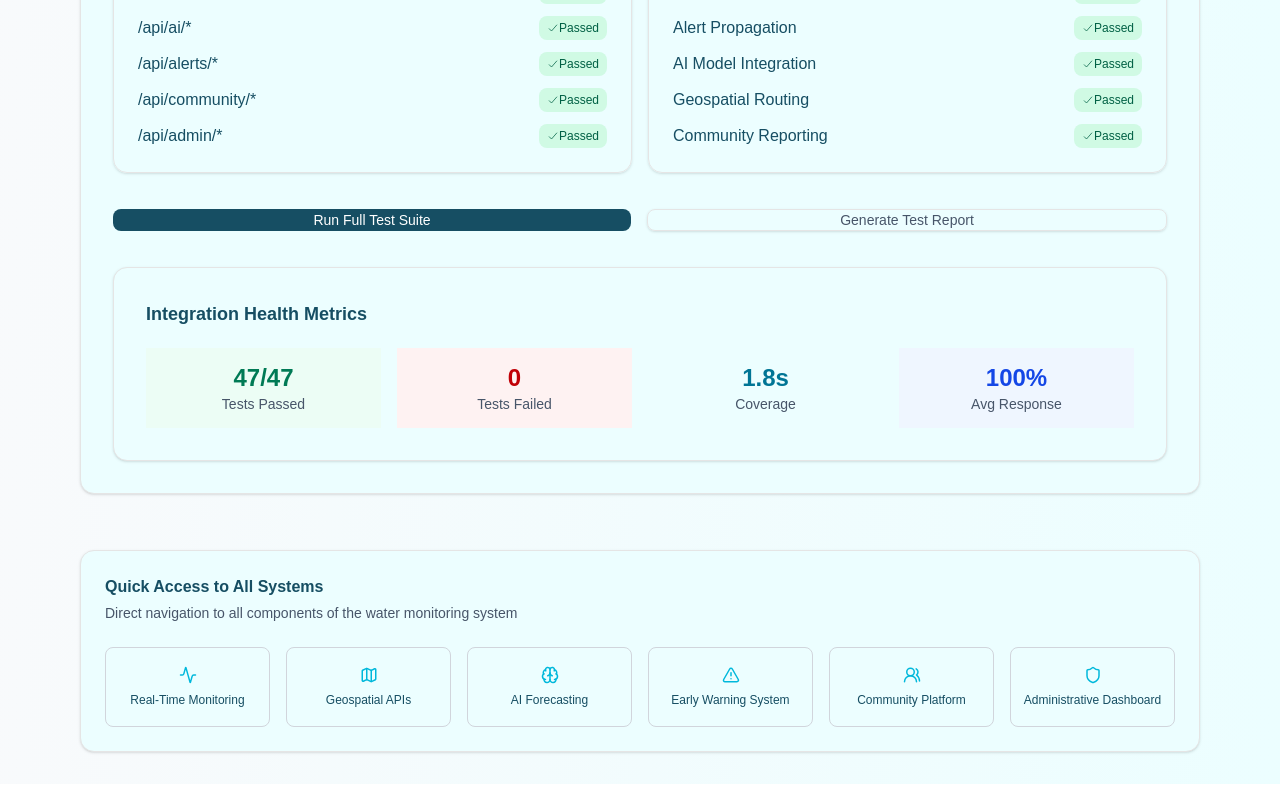
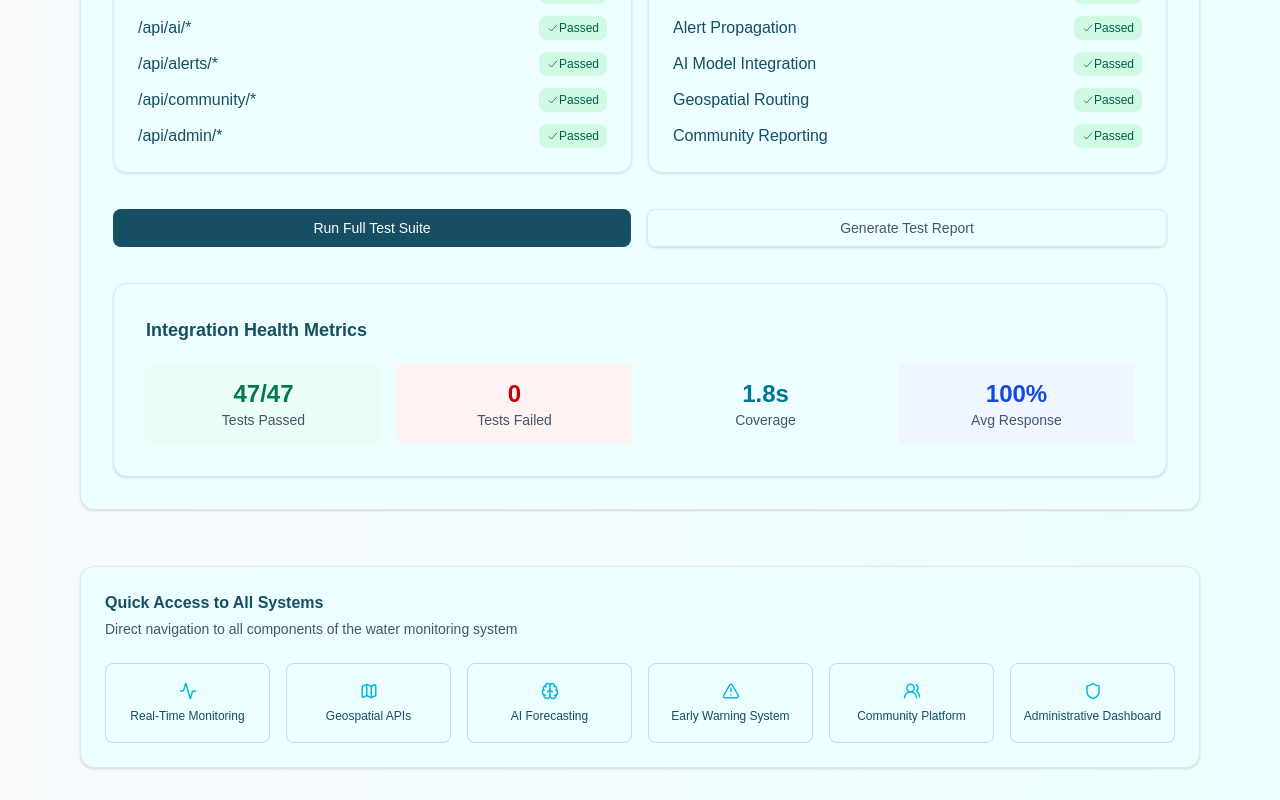
Before and after one commit to bettytadege/water-resources-monitoring, a React (Vite) app: page /system-testing in a window 1280 px wide. Shown: the part 719-1519 px from the top of the page. Built offline with nearby package versions, Linux system fonts and the light colour scheme.

Commit message:
style:apply padding to both buttons

```diff
--- a/src/components/system-testing/SystemTesting.tsx
+++ b/src/components/system-testing/SystemTesting.tsx
@@ -17,8 +17,8 @@ function SystemTesting() {
                     <IntegrationTestCard />
                 </div>
                 <div className="flex gap-4 w-full">
-                    <Button className="bg-deep-teal hover:bg-[#165a73] text-white flex-1">Run Full Test Suite</Button>
-                    <Button className="bg-inherit border shadow text-slate-purple flex-1 hover:bg-primary-purple hover:text-white duration-100 transition-all">Generate Test Report</Button>
+                    <Button className="bg-deep-teal hover:bg-[#165a73] py-2 text-white flex-1">Run Full Test Suite</Button>
+                    <Button className="bg-inherit border shadow text-slate-purple py-2 flex-1 hover:bg-primary-purple hover:text-white duration-100 transition-all">Generate Test Report</Button>
                 </div>
                 <ResultSummary />
             </div>
```
